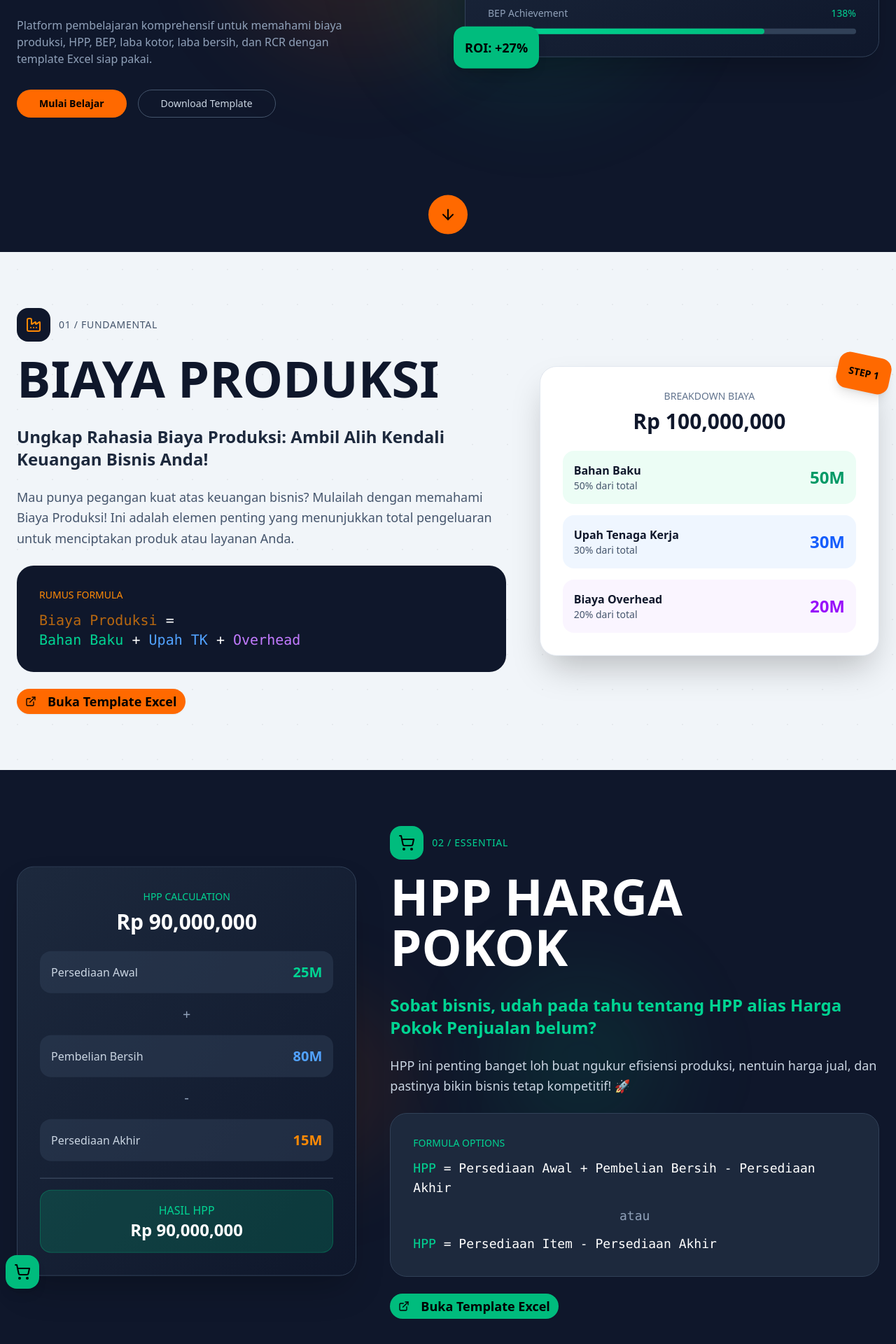
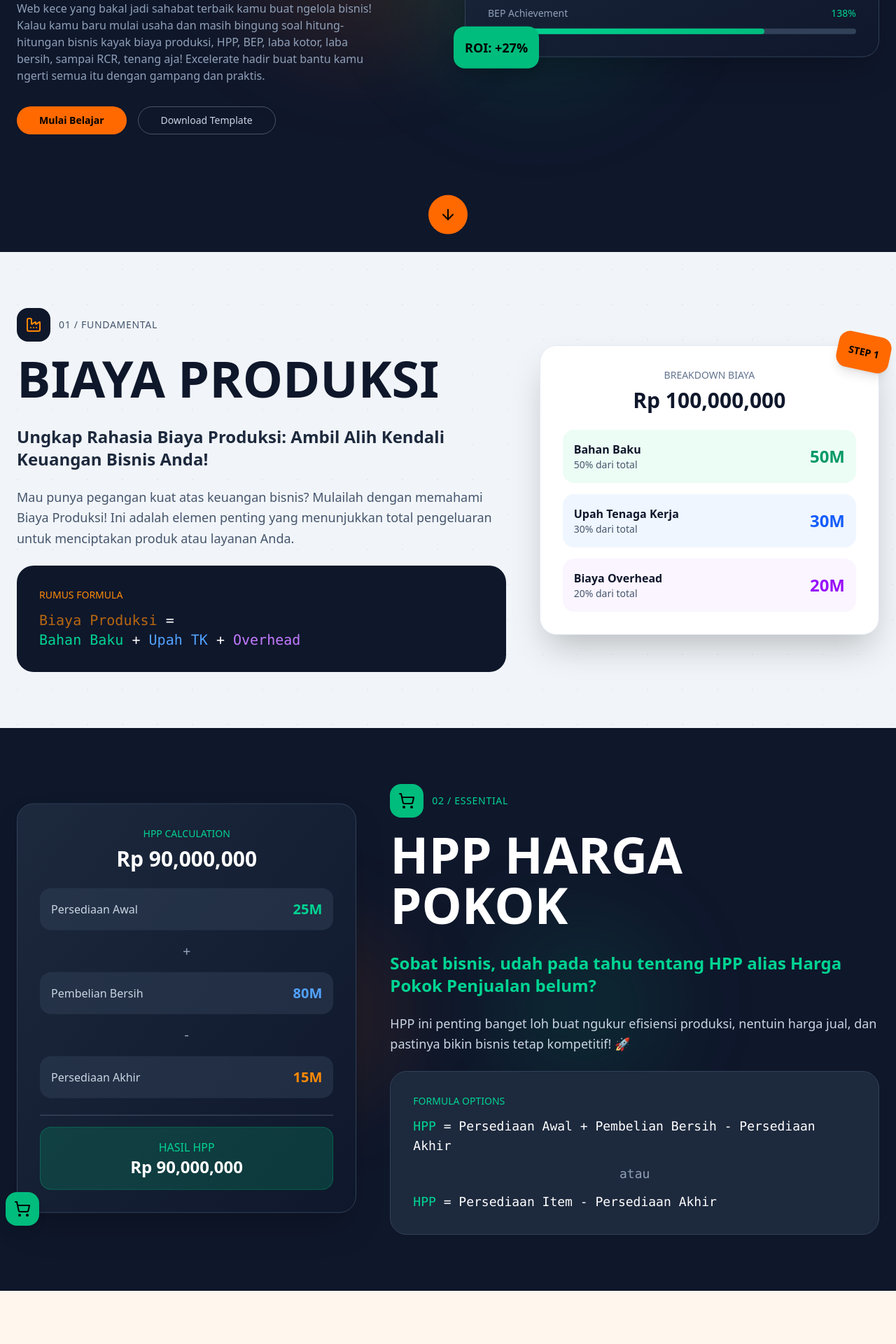
Before and after one commit to mdwiastika/FinancialEdu, a Next.js app: page / in a window 1280 px wide. Shown: the part 520-2440 px from the top of the page at 70% size. Built offline with nearby package versions, Linux system fonts and the light colour scheme.

Commit message:
feat: add excel

```diff
--- a/src/components/layout/navigation.tsx
+++ b/src/components/layout/navigation.tsx
@@ -59,9 +59,13 @@ export default function Navigation() {
           </div>
 
           <div className="hidden md:block">
-            <Button className="bg-orange-500 hover:bg-orange-600 text-black font-semibold px-6 py-2 rounded-full">
+            <a
+              href="/all-in-one-financial.xlsx"
+              download={true}
+              className="bg-orange-500 hover:bg-orange-600 text-black font-semibold px-6 py-2 rounded-full cursor-pointer"
+            >
               Download Excel
-            </Button>
+            </a>
           </div>
 
           {/* Mobile menu button */}
@@ -86,18 +90,22 @@ export default function Navigation() {
           <div className="md:hidden">
             <div className="px-2 pt-2 pb-6 space-y-3 bg-slate-900 border-t border-slate-700">
               {navItems.map((item) => (
-                <a
+                <Link
                   key={item.href}
                   href={item.href}
                   className="text-slate-300 hover:text-orange-400 block px-3 py-2 font-medium"
                   onClick={() => setIsOpen(false)}
                 >
                   {item.label}
-                </a>
+                </Link>
               ))}
-              <Button className="bg-orange-500 hover:bg-orange-600 text-black font-semibold w-full mt-4">
+              <a
+                href="/all-in-one-financial.xlsx"
+                download={true}
+                className="bg-orange-500 hover:bg-orange-600 text-black font-semibold w-full mt-4 cursor-pointer"
+              >
                 Download Excel
-              </Button>
+              </a>
             </div>
           </div>
         )}
--- a/src/components/sections/bep.tsx
+++ b/src/components/sections/bep.tsx
@@ -116,18 +116,6 @@ export default function BEP() {
                       <span className="text-purple-400">Biaya Variabel</span>)
                     </motion.div>
                   </div>
-                </motion.div>
-              </ScrollAnimation>
-
-              <ScrollAnimation delay={0.5}>
-                <motion.div
-                  whileHover={{ scale: 1.05 }}
-                  whileTap={{ scale: 0.95 }}
-                >
-                  <Button className="bg-orange-500 hover:bg-orange-600 text-white font-semibold px-8 py-4 rounded-full text-lg">
-                    <ExternalLink className="mr-2 h-5 w-5" />
-                    Buka Template Excel
-                  </Button>
                 </motion.div>
               </ScrollAnimation>
             </div>
--- a/src/components/sections/biaya-produksi.tsx
+++ b/src/components/sections/biaya-produksi.tsx
@@ -114,18 +114,6 @@ export default function BiayaProduksi() {
                   </div>
                 </motion.div>
               </ScrollAnimation>
-
-              <ScrollAnimation delay={0.5}>
-                <motion.div
-                  whileHover={{ scale: 1.05 }}
-                  whileTap={{ scale: 0.95 }}
-                >
-                  <Button className="bg-orange-500 hover:bg-orange-600 text-black font-semibold px-8 py-4 rounded-full text-lg">
-                    <ExternalLink className="mr-2 h-5 w-5" />
-                    Buka Template Excel
-                  </Button>
-                </motion.div>
-              </ScrollAnimation>
             </div>
           </div>
 
--- a/src/components/sections/hero.tsx
+++ b/src/components/sections/hero.tsx
@@ -56,9 +56,11 @@ export default function Hero() {
             <ScrollAnimation delay={0.6}>
               <div className="space-y-4 text-slate-400 max-w-lg">
                 <p>
-                  Platform pembelajaran komprehensif untuk memahami biaya
-                  produksi, HPP, BEP, laba kotor, laba bersih, dan RCR dengan
-                  template Excel siap pakai.
+                  Web kece yang bakal jadi sahabat terbaik kamu buat ngelola
+                  bisnis! Kalau kamu baru mulai usaha dan masih bingung soal
+                  hitung-hitungan bisnis kayak biaya produksi, HPP, BEP, laba
+                  kotor, laba bersih, sampai RCR, tenang aja! Excelerate hadir
+                  buat bantu kamu ngerti semua itu dengan gampang dan praktis.
                 </p>
               </div>
             </ScrollAnimation>
@@ -69,24 +71,28 @@ export default function Hero() {
                   whileHover={{ scale: 1.05 }}
                   whileTap={{ scale: 0.95 }}
                 >
+                  <Link href="#biaya-produksi">
                     <Button
                       size="lg"
-                    className="bg-orange-500 hover:bg-orange-600 text-black font-semibold px-8 py-4 rounded-full"
+                      className="bg-orange-500 hover:bg-orange-600 text-black font-semibold px-8 py-4 rounded-full cursor-pointer"
                     >
                       Mulai Belajar
                     </Button>
+                  </Link>
                 </motion.div>
                 <motion.div
                   whileHover={{ scale: 1.05 }}
                   whileTap={{ scale: 0.95 }}
                 >
+                  <a href="/all-in-one-financial.xlsx" download={true}>
                     <Button
                       size="lg"
                       variant="outline"
-                    className="border-slate-600 text-slate-300 hover:bg-slate-800 px-8 py-4 rounded-full"
+                      className="border-slate-600 text-slate-300 hover:bg-slate-800 px-8 py-4 rounded-full cursor-pointer"
                     >
                       Download Template
                     </Button>
+                  </a>
                 </motion.div>
               </div>
             </ScrollAnimation>
--- a/src/components/sections/hpp.tsx
+++ b/src/components/sections/hpp.tsx
@@ -237,18 +237,6 @@ export default function HPP() {
                   </div>
                 </motion.div>
               </ScrollAnimation>
-
-              <ScrollAnimation delay={0.5}>
-                <motion.div
-                  whileHover={{ scale: 1.05 }}
-                  whileTap={{ scale: 0.95 }}
-                >
-                  <Button className="bg-emerald-500 hover:bg-emerald-600 text-black font-semibold px-8 py-4 rounded-full text-lg">
-                    <ExternalLink className="mr-2 h-5 w-5" />
-                    Buka Template Excel
-                  </Button>
-                </motion.div>
-              </ScrollAnimation>
             </div>
           </div>
         </div>
--- a/src/components/sections/laba-bersih.tsx
+++ b/src/components/sections/laba-bersih.tsx
@@ -127,18 +127,6 @@ export default function LabaBersih() {
                       <span className="text-purple-400"> Pajak</span>)
                     </motion.div>
                   </div>
-                </motion.div>
-              </ScrollAnimation>
-
-              <ScrollAnimation delay={0.6}>
-                <motion.div
-                  whileHover={{ scale: 1.05 }}
-                  whileTap={{ scale: 0.95 }}
-                >
-                  <Button className="bg-emerald-500 hover:bg-emerald-600 text-white font-semibold px-8 py-4 rounded-full text-lg">
-                    <ExternalLink className="mr-2 h-5 w-5" />
-                    Buka Template Excel
-                  </Button>
                 </motion.div>
               </ScrollAnimation>
             </div>
--- a/src/components/sections/laba-kotor.tsx
+++ b/src/components/sections/laba-kotor.tsx
@@ -243,18 +243,6 @@ export default function LabaKotor() {
                   </motion.div>
                 </motion.div>
               </ScrollAnimation>
-
-              <ScrollAnimation delay={0.6}>
-                <motion.div
-                  whileHover={{ scale: 1.05 }}
-                  whileTap={{ scale: 0.95 }}
-                >
-                  <Button className="bg-purple-500 hover:bg-purple-600 text-white font-semibold px-8 py-4 rounded-full text-lg">
-                    <ExternalLink className="mr-2 h-5 w-5" />
-                    Buka Template Excel
-                  </Button>
-                </motion.div>
-              </ScrollAnimation>
             </div>
           </div>
         </div>
--- a/src/components/sections/rcr.tsx
+++ b/src/components/sections/rcr.tsx
@@ -313,18 +313,6 @@ export default function RCR() {
                   </motion.p>
                 </motion.div>
               </ScrollAnimation>
-
-              <ScrollAnimation delay={0.7}>
-                <motion.div
-                  whileHover={{ scale: 1.05 }}
-                  whileTap={{ scale: 0.95 }}
-                >
-                  <Button className="bg-indigo-500 hover:bg-indigo-600 text-white font-semibold px-8 py-4 rounded-full text-lg">
-                    <ExternalLink className="mr-2 h-5 w-5" />
-                    Buka Template Excel
-                  </Button>
-                </motion.div>
-              </ScrollAnimation>
             </div>
           </div>
         </div>
```
Also changed, not shown: 1 other file (tests, documents, lock files or other folders). Lines whose indentation alone changed are shown as unchanged.
